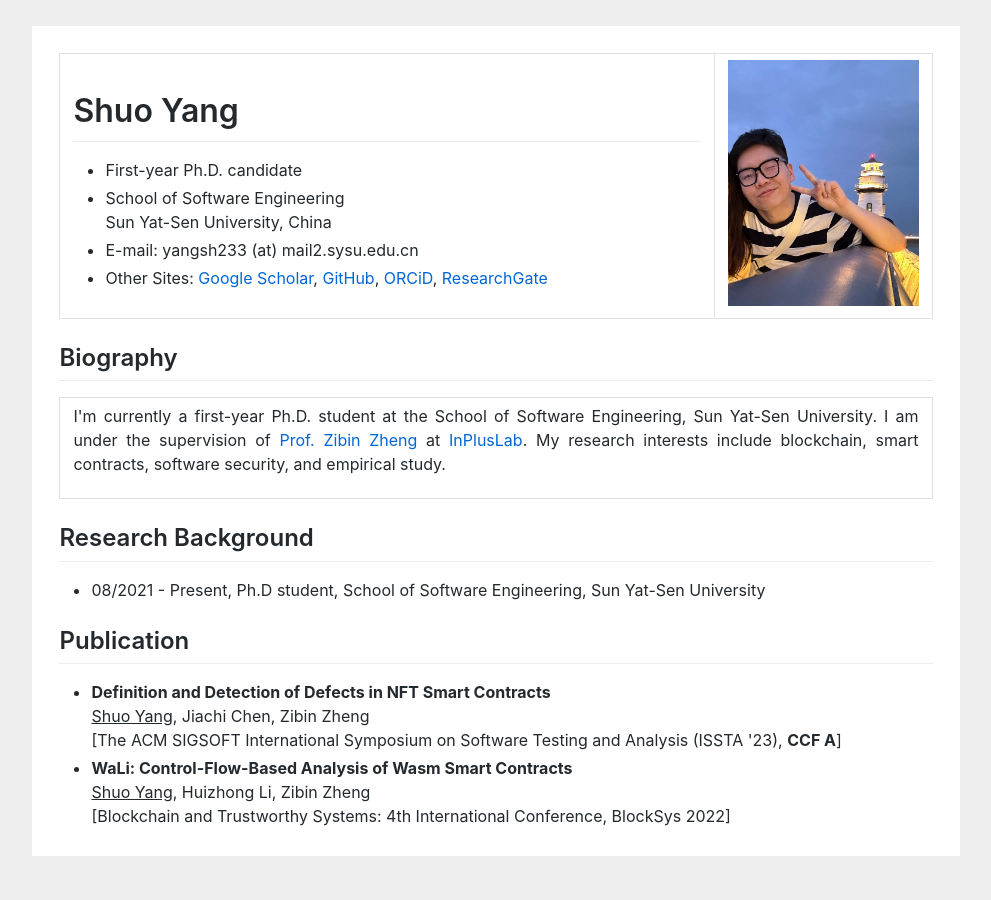
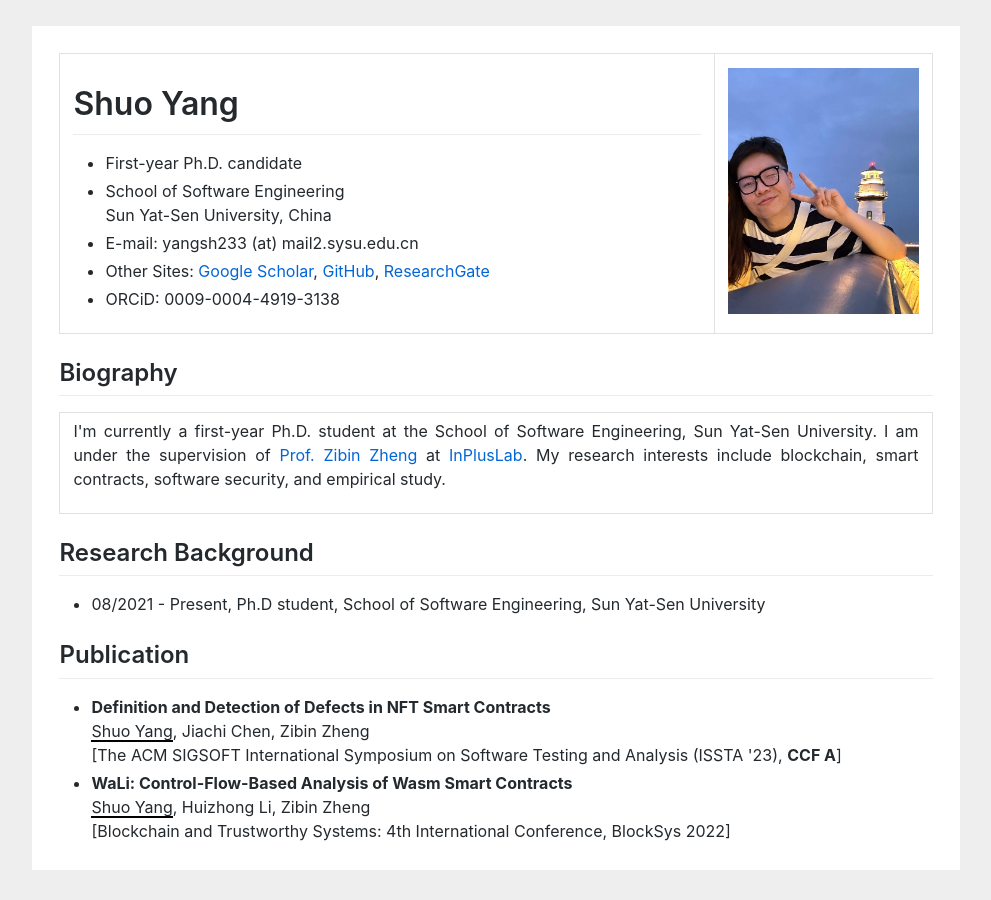
Before and after one commit to shuoyang512/shuoyang512.github.io, a Jekyll site: the page index.html, which Jekyll copies as it is, in a window 1280 px wide. Shown: the whole page, without its empty margins (144-1135 px from the left). Built offline with Jekyll 4.4.1, drawn with Linux system fonts in a browser that asks for light colours.

Commit message:
update underline css

```diff
--- a/index.html
+++ b/index.html
@@ -18,6 +18,11 @@
 	margin: 0 auto;
 	padding: 2%;
 }
+.underline {
+			display: inline-block;
+			border-bottom: 2px solid black;
+			line-height: 1.1;
+		}
 		</style>
 
 		<!-- Global site tag (gtag.js) - Google Analytics -->
@@ -48,7 +53,8 @@
 						Sun Yat-Sen University, China</li>
 
 					<li>E-mail: yangsh233 (at) mail2.sysu.edu.cn</li>
-					<li>Other Sites: <a href="https://scholar.google.com/citations?user=VzoAAVoAAAAJ&hl=en">Google Scholar</a>, <a href="https://github.com/shuoyang512">GitHub</a>, <a href="https://orcid.org/my-orcid?orcid=0009-0004-4919-3138">ORCiD</a>, <a href="https://www.researchgate.net/profile/Shuo-Yang-107">ResearchGate</a>
+					<li>Other Sites: <a href="https://scholar.google.com/citations?user=VzoAAVoAAAAJ&hl=en", target="_blank">Google Scholar</a>, <a href="https://github.com/shuoyang512", target="_blank">GitHub</a>, <a href="https://www.researchgate.net/profile/Shuo-Yang-107", target="_blank">ResearchGate</a>
+					<li>ORCiD: 0009-0004-4919-3138</li>
 					</ul>
 				</td>
 
@@ -61,7 +67,7 @@
 				<table border="0" cellspacing="0" cellpadding="10">
 					<td align="justify">
 						<p>
-							I'm currently a first-year Ph.D. student at the School of Software Engineering, Sun Yat-Sen University. I am under the supervision of <a href="http://www.zibinzheng.com/cv">Prof. Zibin Zheng</a> at <a href="http://www.inpluslab.com">InPlusLab</a>. My research interests include blockchain, smart contracts, software security, and empirical study.
+							I'm currently a first-year Ph.D. student at the School of Software Engineering, Sun Yat-Sen University. I am under the supervision of <a href="http://www.zibinzheng.com/cv",target="_blank">Prof. Zibin Zheng</a> at <a href="http://www.inpluslab.com",target="_blank">InPlusLab</a>. My research interests include blockchain, smart contracts, software security, and empirical study.
 						</p>
 					</td>
 				</table>
@@ -76,12 +82,12 @@
 				<ul>
 					<li>
 						<b>Definition and Detection of Defects in NFT Smart Contracts</b> <br>
-						<u>Shuo Yang</u>, Jiachi Chen</u>, Zibin Zheng<br>
+						<a class="underline">Shuo Yang</a>, Jiachi Chen</u>, Zibin Zheng<br>
 						[The ACM SIGSOFT International Symposium on Software Testing and Analysis (ISSTA '23), <b>CCF A</b>]
 					</li>
 					<li>
 						<b>WaLi: Control-Flow-Based Analysis of Wasm Smart Contracts</b> <br>
-						<u>Shuo Yang</u>, Huizhong Li, Zibin Zheng<br>
+						<a class="underline">Shuo Yang</a>, Huizhong Li, Zibin Zheng<br>
 						[Blockchain and Trustworthy Systems: 4th International Conference, BlockSys 2022]
 					</li>
 
```
